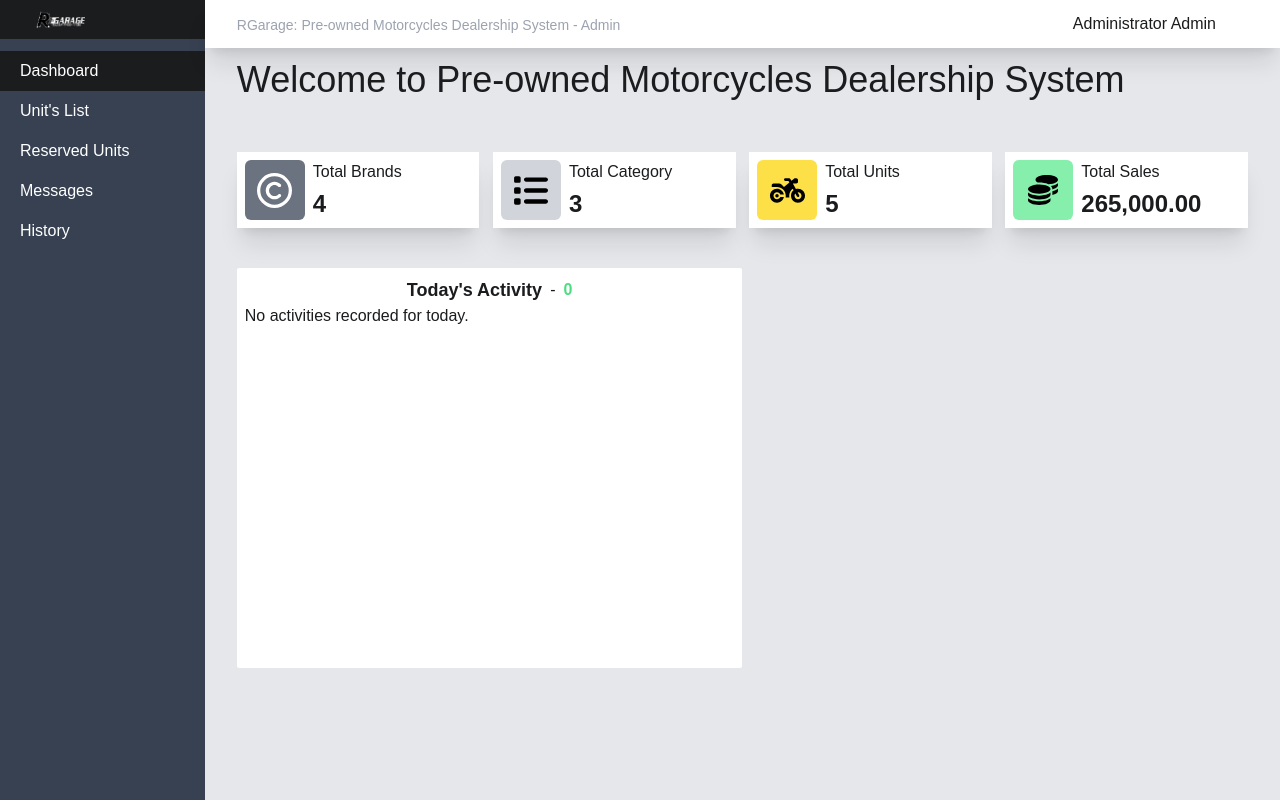
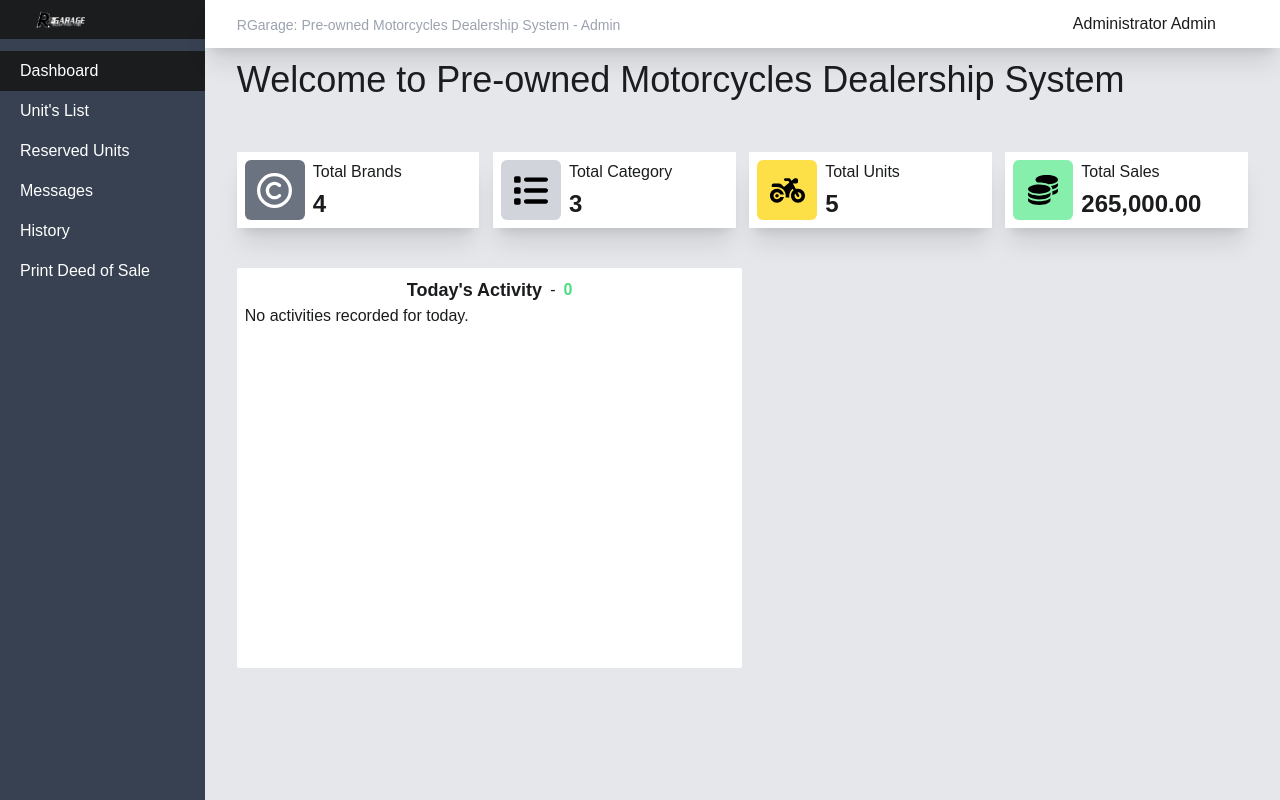
Before and after one commit to jericViernes30/RGarage, a PHP site: page /RGarage/admin/dashboard in a window 1280 px wide. Run offline with PHP 8.4, Linux system fonts and the light colour scheme; data comes from the database, SQL or seed files in the repository; some libraries are stand-ins or nearby versions.

Commit message:
added button for print dos

```diff
--- a/views/admin/dashboard.php
+++ b/views/admin/dashboard.php
@@ -18,6 +18,7 @@
             <a href="/RGarage/admin/reserved-units" class="py-2 px-5 text-white w-full">Reserved Units</a>
             <a href="/RGarage/admin/messages" class="py-2 px-5 text-white w-full">Messages</a>
             <a href="/RGarage/admin/history" class="py-2 px-5 text-white w-full">History</a>
+            <button id="print" class="py-2 px-5 text-white text-left w-full">Print Deed of Sale</button>
         </div>
     </div>
     <div class="w-[84%]">
@@ -89,5 +90,14 @@
             </div>
         </div>
     </div>
+<script>
+    document.getElementById('print').addEventListener('click', function() {
+        // File path to the .pdf file
+        const filePath = '/RGarage/public/deed-of-sale.pdf'; // Replace with the actual path
+
+        // Open the .pdf file in a new tab
+        window.open(filePath, '_blank');
+    });
+</script>
 </body>
 </html>
```
